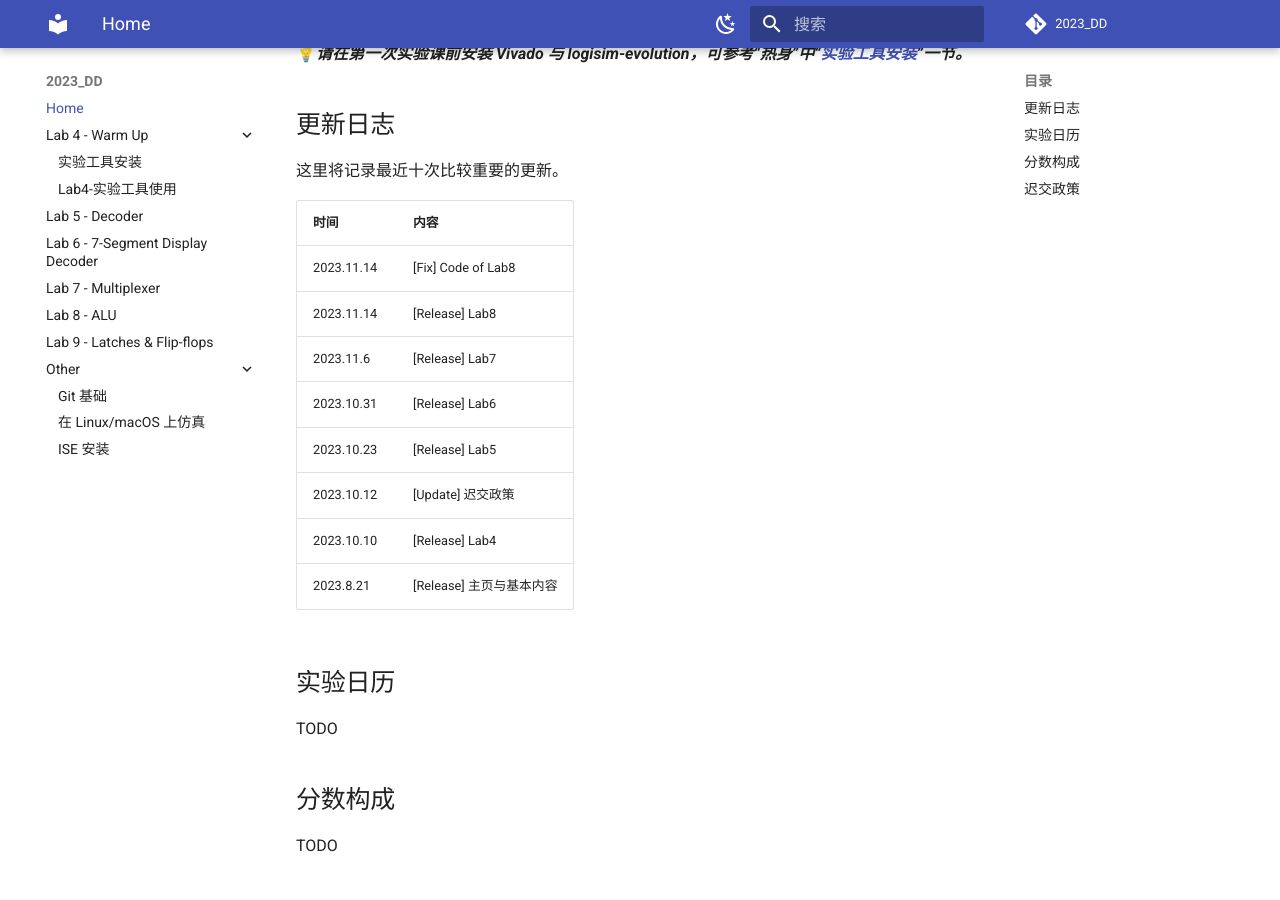
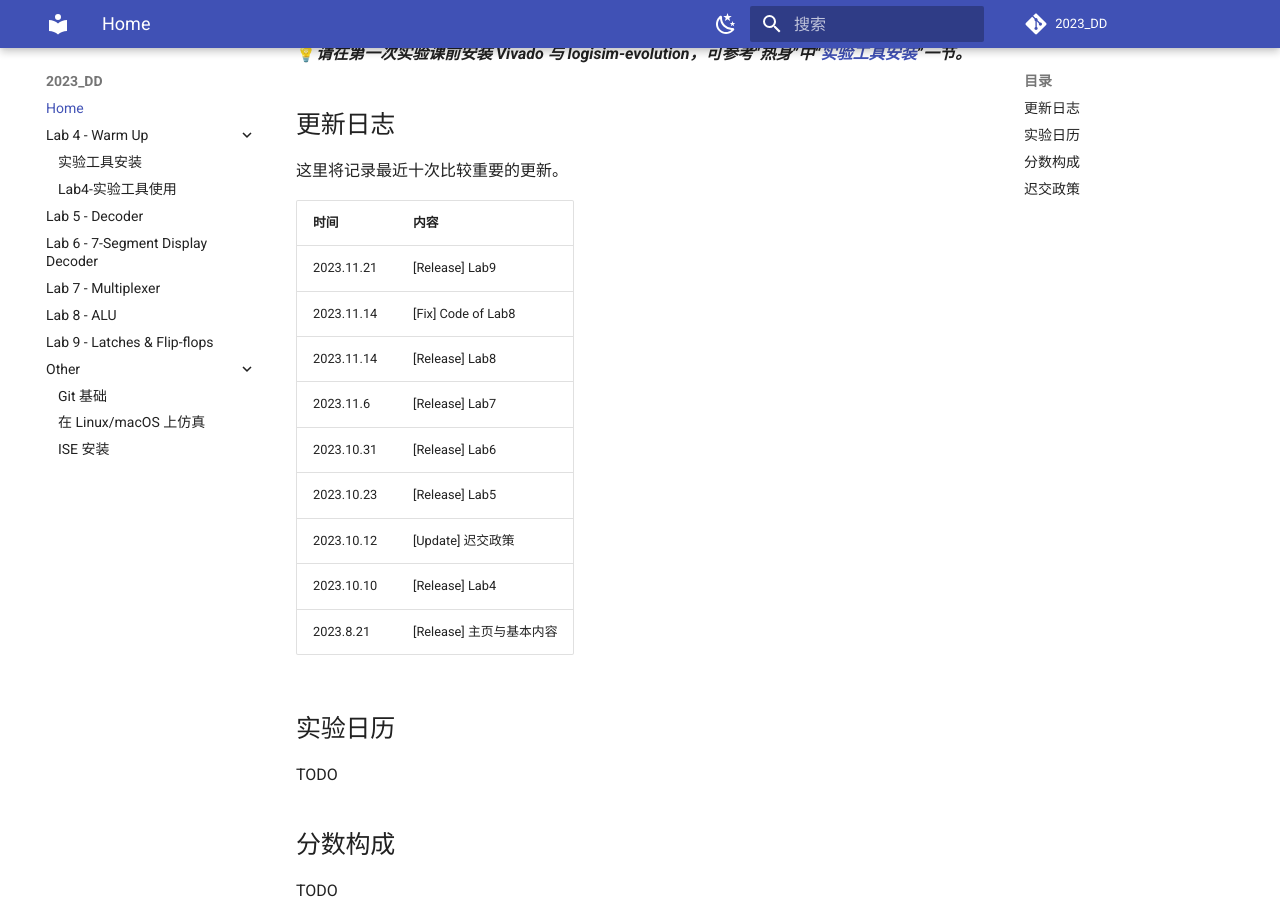
Before and after one commit to Guahao31/2023_DD, an MkDocs documentation site: the page built from docs/index.md, in a window 1280 px wide and 900 px high, scrolled down 458 px. Built offline with MkDocs 1.6.1 and Material for MkDocs 9.7.7, drawn with Linux system fonts in a browser that asks for light colours; a script that is not in the unit is left out; comment, search, counter and statistics services are not loaded.

Commit message:
release: lab9

```diff
--- a/docs/index.md
+++ b/docs/index.md
@@ -20,6 +20,7 @@
 
 | 时间 | 内容 |
 | --- | :------------------------------------ |
+| 2023.11.21 | [Release] Lab9 |
 | 2023.11.14 | [Fix] Code of Lab8 |
 | 2023.11.14 | [Release] Lab8 |
 | 2023.11.6 | [Release] Lab7 |
```
